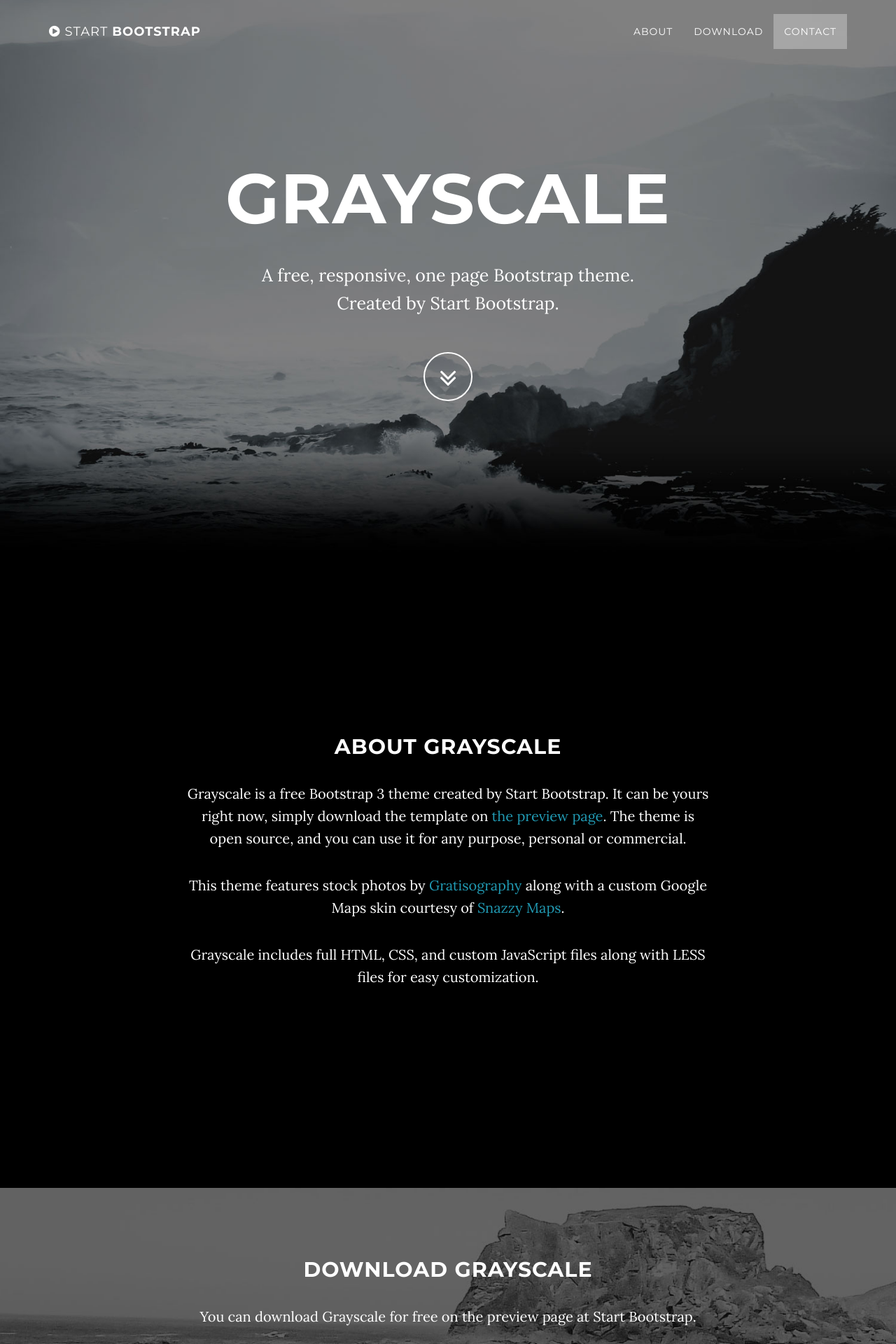
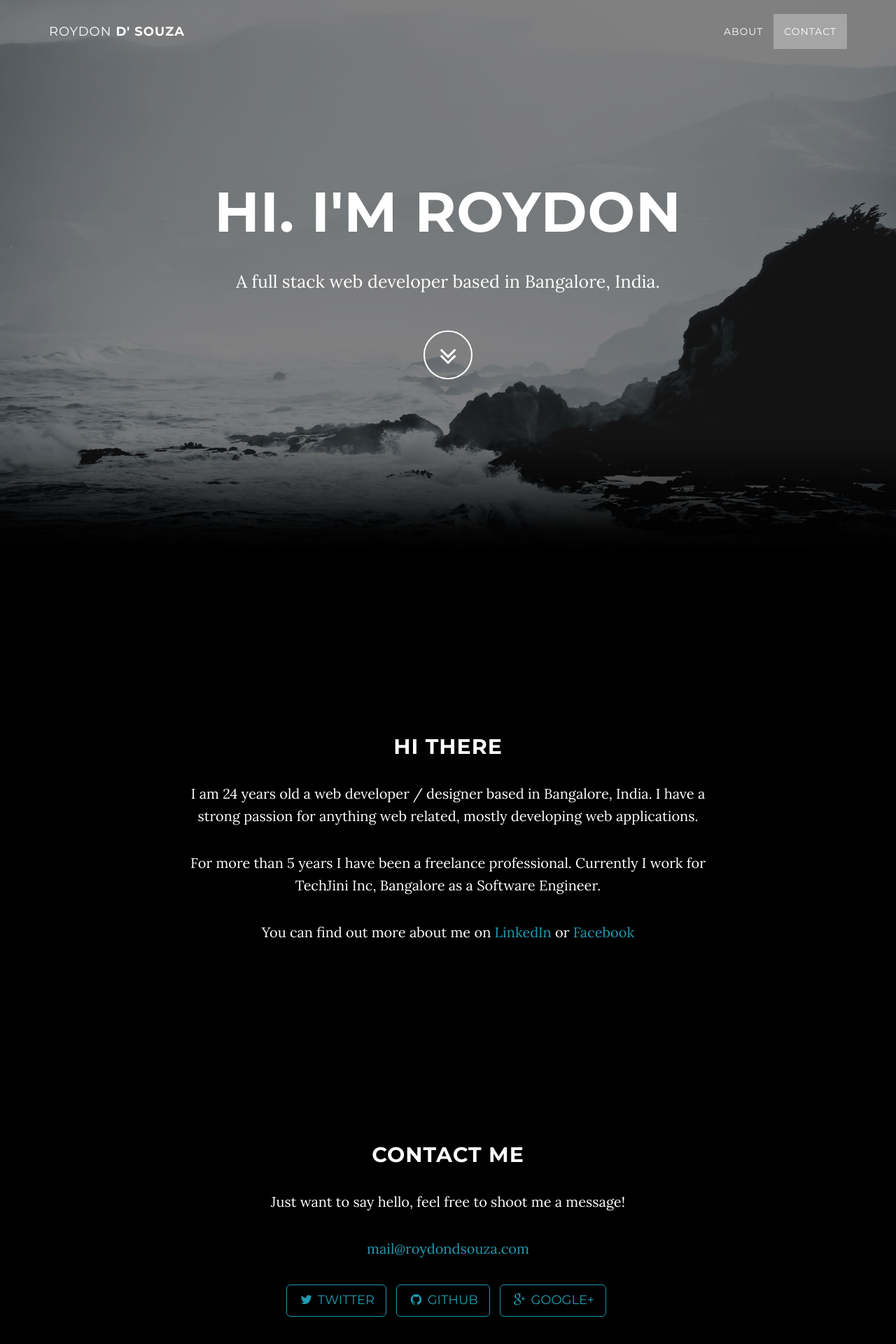
Before and after one commit to roydondsouza/roydondsouza.github.io, a PHP site: page / in a window 1280 px wide. Shown: the top 1920 px of the page at 70% size. Run offline with PHP 8.4, Linux system fonts and the light colour scheme; some libraries are stand-ins or nearby versions.

Commit message:
Content + Customisation

```diff
--- a/css/grayscale.css
+++ b/css/grayscale.css
@@ -1,4 +1,5 @@
 /*!
+ * Modified by Roydon D'Souza - for roydondsouza.com Oct 16, 2014
  * Start Bootstrap - Grayscale Bootstrap Theme (http://startbootstrap.com)
  * Code licensed under the Apache License v2.0.
  * For details, see http://www.apache.org/licenses/LICENSE-2.0.
@@ -166,12 +167,20 @@ a:focus {
     }
 
     .intro .intro-body .brand-heading {
-        font-size: 100px;
+        font-size: 70px;
     }
 
     .intro .intro-body .intro-text {
         font-size: 25px;
     }
+}
+
+@media(min-width:1200px) {
+
+    .intro .intro-body .brand-heading {
+        font-size: 80px;
+    }
+
 }
 
 .btn-circle {
@@ -266,8 +275,8 @@ a:focus {
 
 #map {
     width: 100%;
-    height: 200px;
-    margin-top: 100px;
+    /*height: 200px;*/
+    margin-top: 50px;
 }
 
 @media(min-width:767px) {
@@ -280,8 +289,8 @@ a:focus {
     }
 
     #map {
-        height: 400px;
-        margin-top: 250px;
+        /*height: 200px;*/
+        margin-top: 100px;
     }
 }
 
@@ -332,6 +341,7 @@ ul.banner-social-buttons {
 
 footer {
     padding: 50px 0;
+    border-top: 1px dotted rgba(255,255,255,.2);;
 }
 
 footer p {
--- a/index.html
+++ b/index.html
@@ -1,3 +1,10 @@
+<!--
+    Modified by ROydon D'Souza, Oct 16, 2014
+    Repository on  github - http://roydondsouza.github.io
+    Hosted on DigitalOcean Cloud Servers
+    Code licensed under the Apache License v2.0.
+    For details, see http://www.apache.org/licenses/LICENSE-2.0
+-->
 <!DOCTYPE html>
 <html lang="en">
 
@@ -9,7 +16,7 @@
     <meta name="description" content="">
     <meta name="author" content="">
 
-    <title>Grayscale - Start Bootstrap Theme</title>
+    <title>Roydon D' Souza | Web Developer</title>
 
     <!-- Bootstrap Core CSS -->
     <link href="css/bootstrap.min.css" rel="stylesheet">
@@ -41,7 +48,7 @@
                     <i class="fa fa-bars"></i>
                 </button>
                 <a class="navbar-brand page-scroll" href="#page-top">
-                    <i class="fa fa-play-circle"></i>  <span class="light">Start</span> Bootstrap
+                    <!-- <i class="fa fa-play-circle"></i> -->  <span class="light">Roydon</span> D' Souza
                 </a>
             </div>
 
@@ -54,9 +61,6 @@
                     </li>
                     <li>
                         <a class="page-scroll" href="#about">About</a>
-                    </li>
-                    <li>
-                        <a class="page-scroll" href="#download">Download</a>
                     </li>
                     <li>
                         <a class="page-scroll" href="#contact">Contact</a>
@@ -74,8 +78,8 @@
             <div class="container">
                 <div class="row">
                     <div class="col-md-8 col-md-offset-2">
-                        <h1 class="brand-heading">Grayscale</h1>
-                        <p class="intro-text">A free, responsive, one page Bootstrap theme.<br>Created by Start Bootstrap.</p>
+                        <h1 class="brand-heading">Hi. I'm Roydon</h1>
+                        <p class="intro-text">A full stack web developer based in Bangalore, India.</p>
                         <a href="#about" class="btn btn-circle page-scroll">
                             <i class="fa fa-angle-double-down animated"></i>
                         </a>
@@ -89,23 +93,10 @@
     <section id="about" class="container content-section text-center">
         <div class="row">
             <div class="col-lg-8 col-lg-offset-2">
-                <h2>About Grayscale</h2>
-                <p>Grayscale is a free Bootstrap 3 theme created by Start Bootstrap. It can be yours right now, simply download the template on <a href="http://startbootstrap.com/template-overviews/grayscale/">the preview page</a>. The theme is open source, and you can use it for any purpose, personal or commercial.</p>
-                <p>This theme features stock photos by <a href="http://gratisography.com/">Gratisography</a> along with a custom Google Maps skin courtesy of <a href="http://snazzymaps.com/">Snazzy Maps</a>.</p>
-                <p>Grayscale includes full HTML, CSS, and custom JavaScript files along with LESS files for easy customization.</p>
-            </div>
-        </div>
-    </section>
-
-    <!-- Download Section -->
-    <section id="download" class="content-section text-center">
-        <div class="download-section">
-            <div class="container">
-                <div class="col-lg-8 col-lg-offset-2">
-                    <h2>Download Grayscale</h2>
-                    <p>You can download Grayscale for free on the preview page at Start Bootstrap.</p>
-                    <a href="http://startbootstrap.com/template-overviews/grayscale/" class="btn btn-default btn-lg">Visit Download Page</a>
-                </div>
+                <h2>Hi there</h2>
+                <p>I am 24 years old a web developer / designer based in Bangalore, India. I have a strong passion for anything web related, mostly developing web applications.</p>
+                <p>For more than 5 years I have been a freelance professional. Currently I work for TechJini Inc, Bangalore as a Software Engineer.</p>
+                <p>You can find out more about me on <a target="_blank" href="https://www.linkedin.com/in/roydondsouza">LinkedIn</a> or <a target="_blank" href="https://www.facebook.com/roydondsouza">Facebook</a></p>
             </div>
         </div>
     </section>
@@ -114,19 +105,19 @@
     <section id="contact" class="container content-section text-center">
         <div class="row">
             <div class="col-lg-8 col-lg-offset-2">
-                <h2>Contact Start Bootstrap</h2>
-                <p>Feel free to email us to provide some feedback on our templates, give us suggestions for new templates and themes, or to just say hello!</p>
-                <p><a href="mailto:feedback@startbootstrap.com">feedback@startbootstrap.com</a>
+                <h2>Contact Me</h2>
+                <p>Just want to say hello, feel free to shoot me a message!</p>
+                <p><a href="mailto:roydo.dsouza@gmail.com">mail@roydondsouza.com</a>
                 </p>
                 <ul class="list-inline banner-social-buttons">
                     <li>
-                        <a href="https://twitter.com/SBootstrap" class="btn btn-default btn-lg"><i class="fa fa-twitter fa-fw"></i> <span class="network-name">Twitter</span></a>
+                        <a href="https://twitter.com/roydondsouza" target="_blank" class="btn btn-default btn-lg"><i class="fa fa-twitter fa-fw"></i> <span class="network-name">Twitter</span></a>
                     </li>
                     <li>
-                        <a href="https://github.com/IronSummitMedia/startbootstrap" class="btn btn-default btn-lg"><i class="fa fa-github fa-fw"></i> <span class="network-name">Github</span></a>
+                        <a href="https://github.com/roydondsouza" target="_blank" class="btn btn-default btn-lg"><i class="fa fa-github fa-fw"></i> <span class="network-name">Github</span></a>
                     </li>
                     <li>
-                        <a href="https://plus.google.com/+Startbootstrap/posts" class="btn btn-default btn-lg"><i class="fa fa-google-plus fa-fw"></i> <span class="network-name">Google+</span></a>
+                        <a href="https://plus.google.com/+roydondsouza/posts" target="_blank" class="btn btn-default btn-lg"><i class="fa fa-google-plus fa-fw"></i> <span class="network-name">Google+</span></a>
                     </li>
                 </ul>
             </div>
@@ -139,7 +130,7 @@
     <!-- Footer -->
     <footer>
         <div class="container text-center">
-            <p>Copyright &copy; Your Website 2014</p>
+            <p>Copyright &copy; 2010 - 2014 Roydon D' Souza </p>
         </div>
     </footer>
 
@@ -152,9 +143,6 @@
     <!-- Plugin JavaScript -->
     <script src="js/jquery.easing.min.js"></script>
 
-    <!-- Google Maps API Key - Use your own API key to enable the map feature. More information on the Google Maps API can be found at https://developers.google.com/maps/ -->
-    <script type="text/javascript" src="https://maps.googleapis.com/maps/api/js?key=AIzaSyCRngKslUGJTlibkQ3FkfTxj3Xss1UlZDA&sensor=false"></script>
-
     <!-- Custom Theme JavaScript -->
     <script src="js/grayscale.js"></script>
 
--- a/js/grayscale.js
+++ b/js/grayscale.js
@@ -29,7 +29,7 @@ $('.navbar-collapse ul li a').click(function() {
     $('.navbar-toggle:visible').click();
 });
 
-// Google Maps Scripts
+/*// Google Maps Scripts
 // When the window has finished loading create our google map below
 google.maps.event.addDomListener(window, 'load', init);
 
@@ -175,4 +175,4 @@ function init() {
         map: map,
         icon: image
     });
-}
+}*/
```
